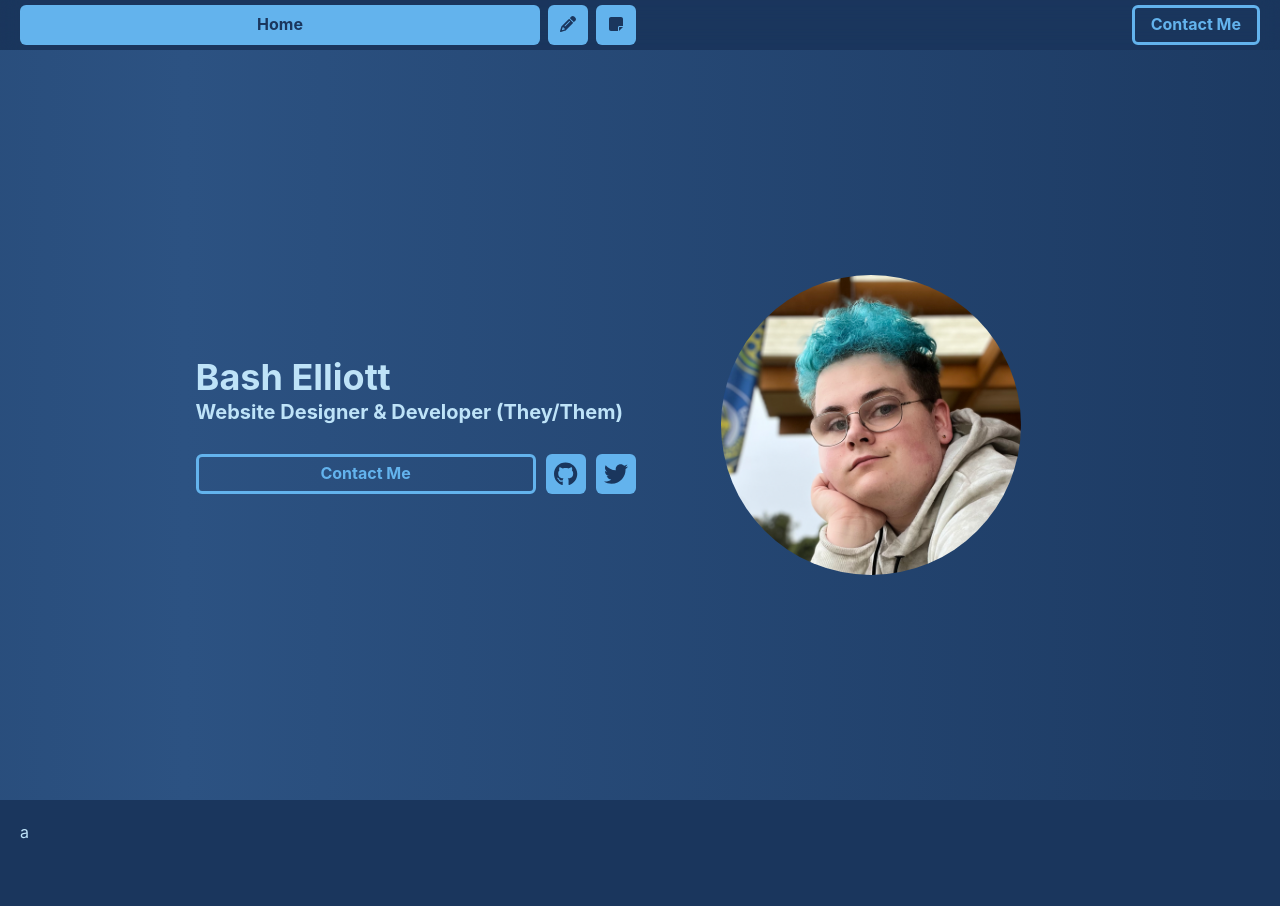
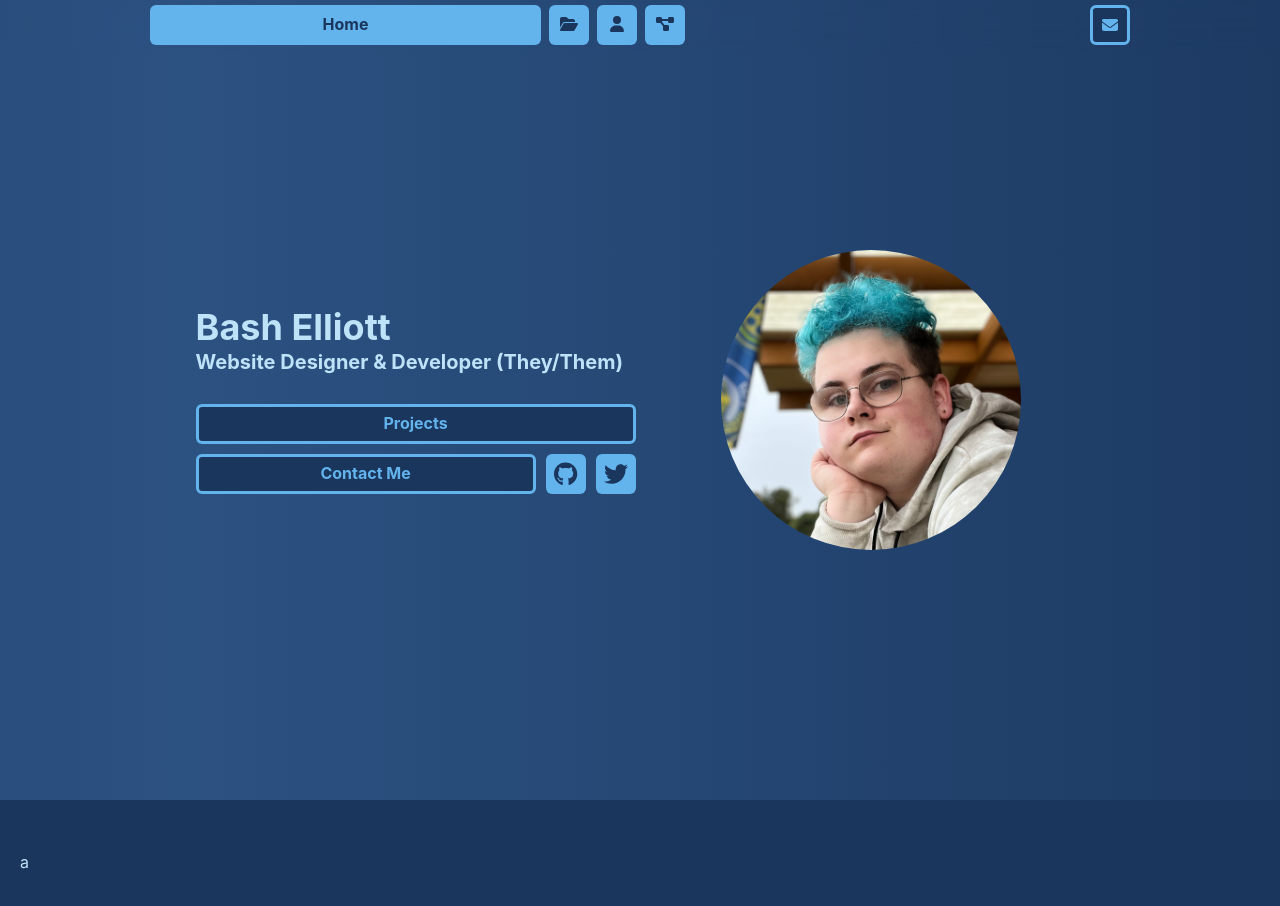
Before and after one commit to rackodo/rackodo-home-page, a Next.js app: page / in a window 1280 px wide. Shown: the top 906 px of the page. Built offline with nearby package versions, Linux system fonts and the light colour scheme.

Commit message:
this splash is pretty :D

```diff
--- a/components/index/splash.js
+++ b/components/index/splash.js
@@ -21,10 +21,10 @@ const bg = keyframes`
 
 export default function Splash() {
 	return(
-		<>
+		<Box as={"div"} width="100vw" height="calc(100vh)" display="block" position="relative">
 			<Box
 			width="100%"
-			minH="calc(100vh - 50px)"
+			height="100%"
 			overflow="hidden"
 			position="absolute"
 			zIndex={-1}
@@ -39,9 +39,8 @@ export default function Splash() {
 			zIndex={0}
 			gap="5px"
 			overflowY="hidden"
-			minH={{md: "600px", sm: "100px"}}
+			minH={{md: "100%", sm: "100px"}}
 			h="calc(100vh - 50px)"
-			paddingBottom={{base: "50px", md: "inherit"}}
 			fontSize="xl"
 			overflowX="hidden"
 			placeItems="center" >
@@ -54,9 +53,14 @@ export default function Splash() {
 					<Heading as="h1">Bash Elliott</Heading>
 					<Heading as="h3"fontSize="xl">Website Designer & Developer (They/Them)</Heading>
 					<br/>
-					<Flex gap="10px">
+					<Flex gap="10px" flexWrap="wrap">
+						<Link href="/projects" passHref legacyBehaviour>
+							<Button flex="50%" target="_blank" >
+								Projects
+							</Button>
+						</Link>
 						<Link href="mailto:rackodo.business@gmail.com" passHref legacyBehaviour>
-							<Button flex="80%" target="_blank">
+							<Button flex="50%" target="_blank">
 								Contact Me
 							</Button>
 						</Link>
@@ -98,6 +102,6 @@ export default function Splash() {
 					maxW="300px" />
 				</GridItem>
 			</Grid>
-		</>
+		</Box>
 	)
 }
--- a/components/navbar.js
+++ b/components/navbar.js
@@ -1,6 +1,7 @@
 import {
 	Button,
 	HStack,
+	IconButton,
 	Text } from "@chakra-ui/react";
 
 import React from "react";
@@ -10,11 +11,14 @@ import { useRouter } from "next/router";
 import NextLink from 'next/link';
 
 import {
+	faEnvelope,
+	faFolderOpen,
 	faHome,
-	faNoteSticky,
-	faPencil } from "@fortawesome/free-solid-svg-icons";
+	faProjectDiagram,
+	faUser} from "@fortawesome/free-solid-svg-icons";
 
 import { FontAwesomeIcon } from "@fortawesome/react-fontawesome";
+import { faRProject } from "@fortawesome/free-brands-svg-icons";
 
 export default function Navbar() {
 	return (
@@ -25,7 +29,7 @@ export default function Navbar() {
 		h="50px"
 		zIndex="50"
 		fontSize={{base: "14px", md: "initial"}}
-		paddingX={{base: "10px", md: "20px"}}
+		paddingX={{base: "10px", lg: "150px", md: "50px"}}
 	>
 		<HStack flex={{base: "40%", md: "50%"}}>
 			<NextLink href="/" passHref legacyBehavior>
@@ -35,30 +39,36 @@ export default function Navbar() {
 					id="home"
 				/>
 			</NextLink>
-			<NextLink href="/resume" passHref legacyBehavior>
+			<NextLink href="/works" passHref legacyBehavior>
 				<NavLink
-					icon={faPencil}
-					name="Resume"
-					id="resume"
+					icon={faFolderOpen}
+					name="Works"
+					id="works"
 				/>
 			</NextLink>
-			<NextLink href="/portfolio" passHref legacyBehavior>
+			<NextLink href="/about" passHref legacyBehavior>
 				<NavLink
-					icon={faNoteSticky}
-					name="Portfolio"
-					id="portfolio"
+					icon={faUser}
+					name="About"
+					id="about"
+				/>
+			</NextLink>
+			<NextLink href="/projects" passHref legacyBehavior>
+				<NavLink
+					icon={faProjectDiagram}
+					name="Projects"
+					id="projects"
 				/>
 			</NextLink>
 		</HStack>
 		<HStack
-		flex={{base: "20%", md: "50%"}}
+		flex={{base: "none", sm: "40%"}}
 		justifyContent="right" >
 			<NextLink href="mailto:rackodo.business@gmail.com" passHref legacyBehavior>
-				<Button
+				<IconButton
 					variant="outline"
-				>
-					Contact Me
-				</Button>
+					icon={<FontAwesomeIcon icon={faEnvelope} />}
+				/>
 			</NextLink>
 		</HStack >
 	</HStack >
--- a/components/section.js
+++ b/components/section.js
@@ -4,8 +4,9 @@ const Section = (props) => {
 	return(
 		<Box
 		w="100vw"
-		h="calc(100vh - 50px)"
+		h="100vh"
 		p="20px"
+		paddingTop="50px"
 		{...props} >
 			{props.children}
 		</Box>
--- a/layouts/main.js
+++ b/layouts/main.js
@@ -11,8 +11,7 @@ export default function Main({ children }) {
 			<Navbar />
 			<Box
 			w="100vw"
-			paddingTop="50px"
-			minH="calc(100vh - 50px)">
+			minH="100vh">
 				{children}
 			</Box>
 		</div>
--- a/pages/resume.js
+++ b/pages/about.js
@@ -1,10 +1,10 @@
 import React from "react";
 import Section from "../components/section";
 
-export default function Resume() {
+export default function About() {
 	return(
 		<>
-			<Section>Resume Section</Section>
+			<Section>About Section</Section>
 		</>
 	)
 }
--- a/pages/portfolio.js
+++ b/pages/works.js
@@ -2,10 +2,10 @@ import React from "react";
 import Section from "../components/section";
 import { Text } from "@chakra-ui/react";
 
-export default function Portfolio() {
+export default function Works() {
     return (
         <>
-            <Section bg="red.900" h="50vh">Portfolio Section</Section>
+            <Section bg="red.900" h="50vh">Works Section</Section>
         </>
     )
 }
--- a/theme/components/button.js
+++ b/theme/components/button.js
@@ -18,7 +18,7 @@ const Button = defineStyleConfig({
 		},
 		outline: {
 			border: '3px solid',
-
+			bg: 'blue.900',
 			borderColor: 'blue.300',
 			color: 'blue.300',
 			_hover: {
```
Also changed, not shown: pages/projects.js (added, +9 -0 lines).
